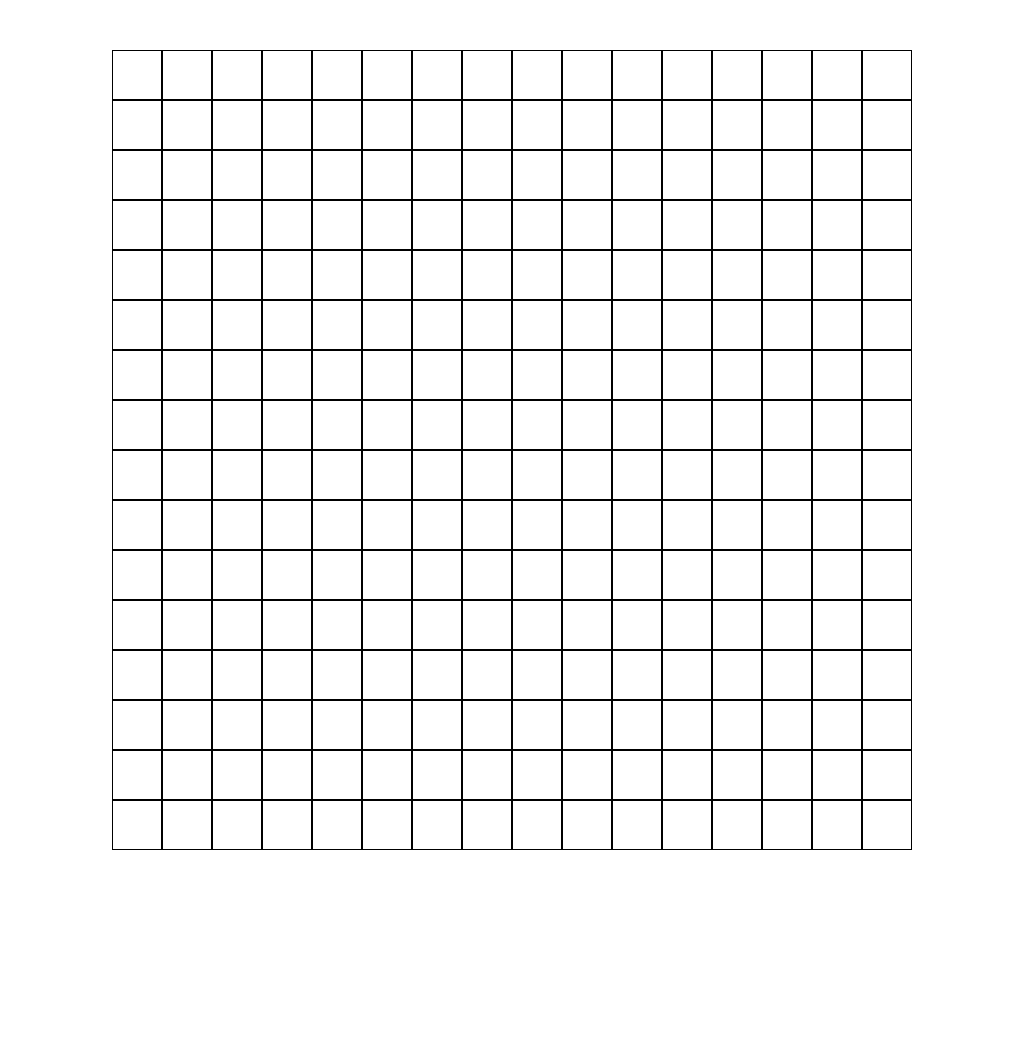
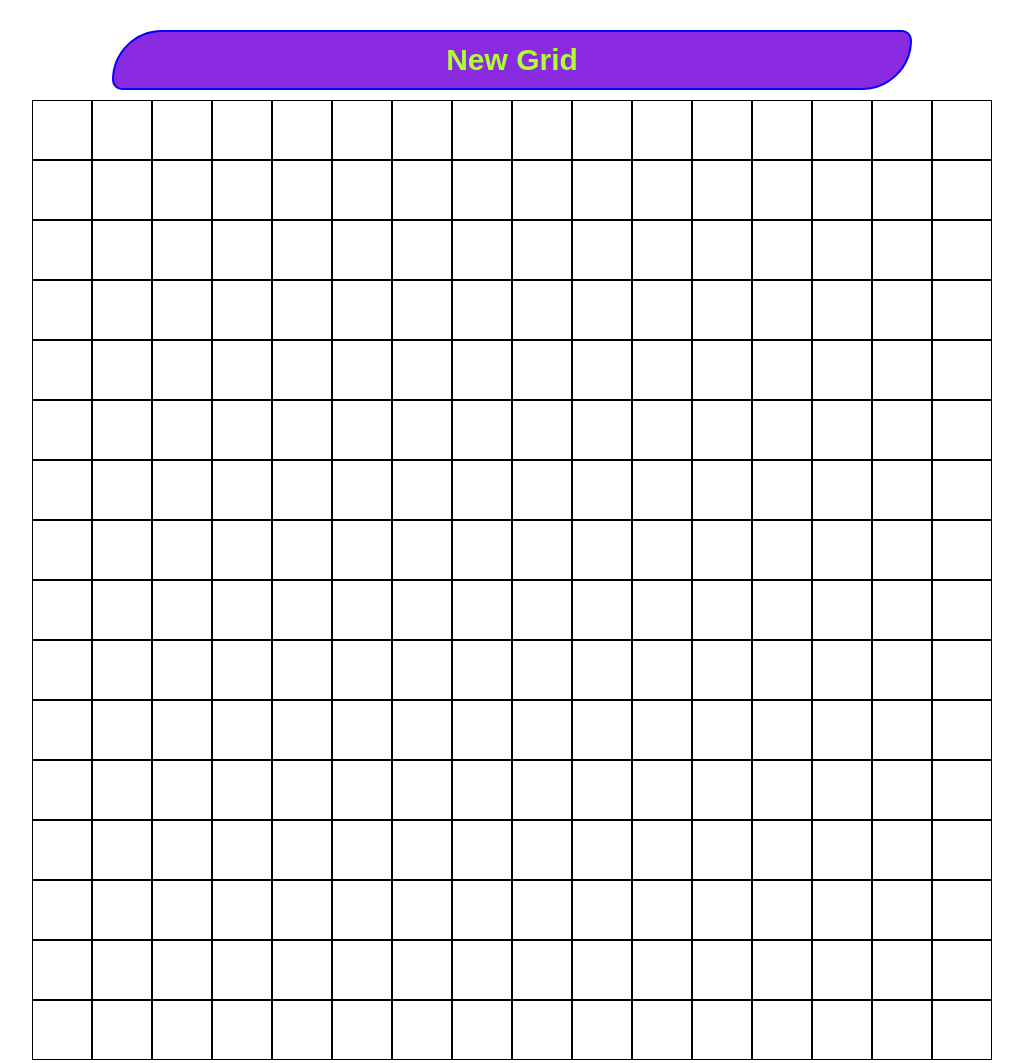
Before and after one commit to RussTP/EtchaSketch, a plain HTML site: page index.html in a window 1280 px wide. Shown: the whole page, without its empty margins (128-1151 px from the left). Before the commit the page ends 858 px from the top, so only its background shows below. Drawn offline with Linux system fonts and the light colour scheme.

Commit message:
modified loop statement to take row and column, to enable user to enter desired grid size, added button and prompt box to ask for grid size. Removed mouseonleave to get desired sketch-a-etch effect

```diff
--- a/index.html
+++ b/index.html
@@ -7,6 +7,7 @@
 <link rel="stylesheet" href="style.css">
 </head>
 <body>
+    <div class="button"><button id="button">New Grid</button></div>
     <div id="squareContainer"></div>
  <script src="javascript.js"></script>
 </body>
--- a/javascript.js
+++ b/javascript.js
@@ -1,23 +1,39 @@
 const container = document.querySelector("#squareContainer");
+let column = 16;
+let row = 16;
 //loop to create 16x16 grid
-for (let i = 0; i < 256; i++) {
+function gridCreate () {
+
+for (let i = 0; i < column * row; i++) {
     const square = document.createElement("div");
     square.id = "square" +i;
     square.className = "square";
     container.appendChild(square);
 
-};
+
 
 //eventListener to change colour when mouse enters
-let colors = document.querySelectorAll(".square");
-colors.forEach((color) => {
-color.addEventListener("mouseenter", (e) => {
+
+square.addEventListener("mouseenter", (e) => {
 e.target.classList.add("color");
-})
-})
-//eventListener to remove colour when mouse leaves
-colors.forEach((color) => {
-    color.addEventListener("mouseleave", (e) =>{
-    e.target.classList.remove("color");
-});
-});
+            });
+        }
+    }
+
+    gridCreate();
+
+// rows * columns to create a new grid
+
+const button = document.querySelector("button");
+button.addEventListener("click", () => {
+    column = parseInt(prompt("Please enter the number of rows"));
+    row = parseInt(prompt("Please enter the number of columns"));
+    if (isNaN(row) || isNaN(column) || row < 1 || column < 1) {
+        alert("Please enter a valid amount of rows and columns");
+
+    }else {
+        container.innerHTML = "";
+        const gridTotal = column * row;
+        gridCreate(gridTotal);
+    }
+    });
--- a/style.css
+++ b/style.css
@@ -1,18 +1,52 @@
 body {
 
     display: flex;
-    margin-top: 50px;
+    margin-top: 100px;
+    margin-bottom: 100px;
     justify-content: center;
     align-items: center;
 
+
 }
+
+ .button {
+    top: 30px;
+    position: absolute;
+ box-sizing: border-box;
+ }
+
+ button {
+    display: flex;
+    justify-content: center;
+    align-items: center;
+    flex-shrink: 1;
+    flex-wrap: 1;
+    border-top-left-radius: 50px;
+    border-top-right-radius: 10px;
+    border-bottom-left-radius: 10px;
+    border-bottom-right-radius: 50px;
+    width: 800px;
+    height: 60px;
+    font-size: 30px;
+    font-weight: bold;
+    border: solid 2px blue;
+    background-color: blueviolet;
+    color: greenyellow;
+    cursor: pointer;
+ }
+
+ button:hover {
+    background-color: blue;
+    border-color: blueviolet;
+ }
 
 #squareContainer {
     display: flex;
     justify-content: center;
     align-items: center;
     flex-wrap: wrap;
-    width: 800px;
+    width: 960px;
+    height: auto;
     box-sizing: border-box;
 
 
@@ -20,9 +54,8 @@ body {
 
  .square {
     display: flex;
-    flex-direction: row;
-    height: 50px;
-    width: 50px;
+    height: 60px;
+    width: 60px;
     border: 1px, solid, black;
     box-sizing: border-box;
     cursor: pointer;
```
